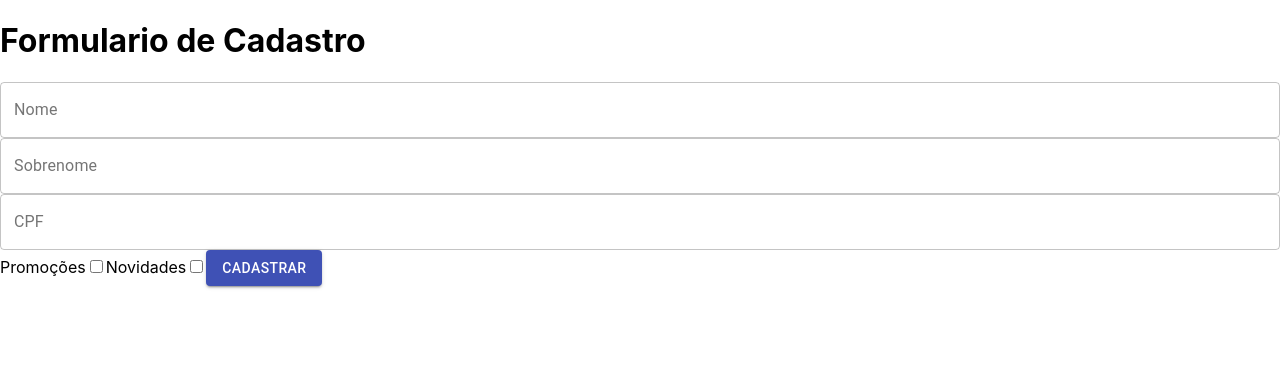
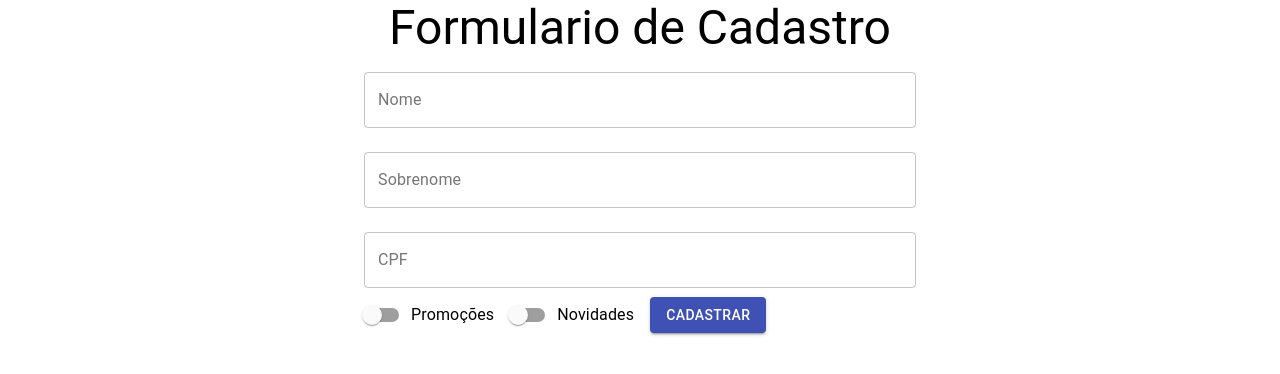
Before and after one commit to neudopb/react-functions-form, a React (Create React App) app: page / in a window 1280 px wide. Shown: the top 374 px of the page. Built offline with nearby package versions, Linux system fonts and the light colour scheme.

Commit message:
Estilização Material-UI

```diff
--- a/package.json
+++ b/package.json
@@ -3,13 +3,14 @@
   "version": "0.1.0",
   "private": true,
   "dependencies": {
+    "@fontsource/roboto": "^4.5.1",
     "@material-ui/core": "^4.12.3",
     "@testing-library/jest-dom": "^5.11.4",
     "@testing-library/react": "^11.1.0",
     "@testing-library/user-event": "^12.1.10",
     "react": "^17.0.2",
     "react-dom": "^17.0.2",
-    "react-scripts": "^0.9.5",
+    "react-scripts": "^4.0.3",
     "web-vitals": "^1.0.1"
   },
   "scripts": {
--- a/src/App.js
+++ b/src/App.js
@@ -1,14 +1,17 @@
-import React, { Component, Fragment } from 'react';
-import './App.css';
-import FormCadastro from './components/FormCadastro/FormCadastro';
+import React, { Component } from "react";
+import "./App.css";
+import FormCadastro from "./components/FormCadastro/FormCadastro";
+import { Container, Typography } from "@material-ui/core";
 
 class App extends Component {
   render() {
     return (
-      <Fragment>
-        <h1>Formulario de Cadastro</h1>
+      <Container component="article" maxWidth="sm">
+        <Typography variant="h3" component="h1" align="center">
+          Formulario de Cadastro
+        </Typography>
         <FormCadastro />
-      </Fragment>
+      </Container>
     );
   }
 }
--- a/src/components/FormCadastro/FormCadastro.jsx
+++ b/src/components/FormCadastro/FormCadastro.jsx
@@ -1,28 +1,43 @@
-import React from 'react';
-import Button from '@material-ui/core/Button';
-import TextField from '@material-ui/core/TextField';
+import React from "react";
+import { Button, TextField, Switch, FormControlLabel } from "@material-ui/core";
 
 function FormCadastro() {
   return (
     <form>
-            <TextField id="nome" label="Nome" variant="outlined" fullWidth />
-            <TextField id="sobrenome" label="Sobrenome" variant="outlined" fullWidth />
-            <TextField id="cpf" label="CPF" variant="outlined" fullWidth />
+      <TextField
+        id="nome"
+        label="Nome"
+        variant="outlined"
+        margin="normal"
+        fullWidth
+      />
+      <TextField
+        id="sobrenome"
+        label="Sobrenome"
+        variant="outlined"
+        margin="normal"
+        fullWidth
+      />
+      <TextField
+        id="cpf"
+        label="CPF"
+        variant="outlined"
+        margin="normal"
+        fullWidth
+      />
 
-            <label>Promoções</label>
-            <input type="checkbox" />
+      <FormControlLabel
+        label="Promoções"
+        control={<Switch name="promocoes" defaultCheck color="primary" />}
+      />
+      <FormControlLabel
+        label="Novidades"
+        control={<Switch name="novidades" defaultCheck color="primary" />}
+      />
 
-            <label>Novidades</label>
-            <input type="checkbox" />
-
-            <Button
-                type='submit'
-                variant='contained'
-                color='primary'
-            >
+      <Button type="submit" variant="contained" color="primary">
         Cadastrar
       </Button>
-
     </form>
   );
 }
```
Also changed, not shown: 2 other files (tests, documents, lock files or other folders). Lines whose indentation alone changed are shown as unchanged.
